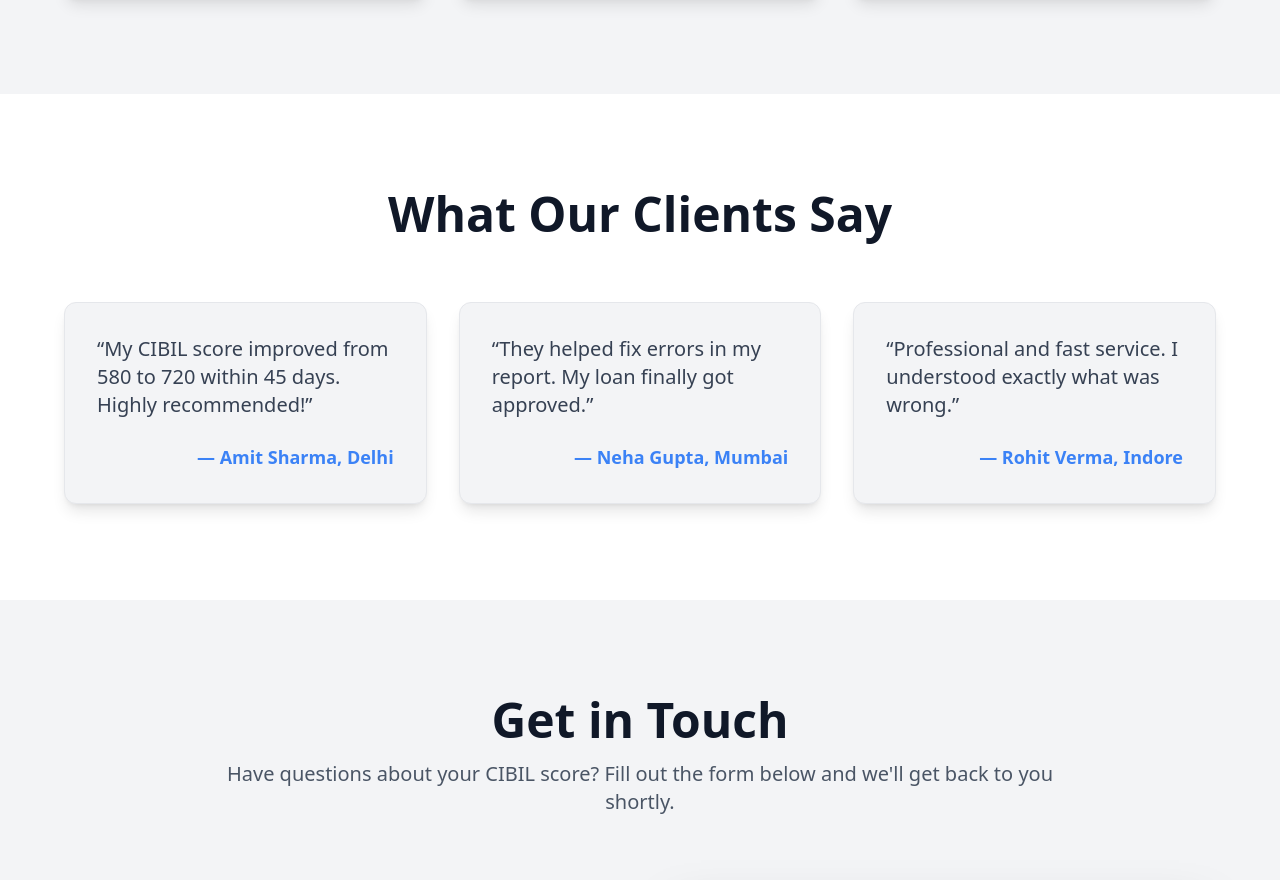
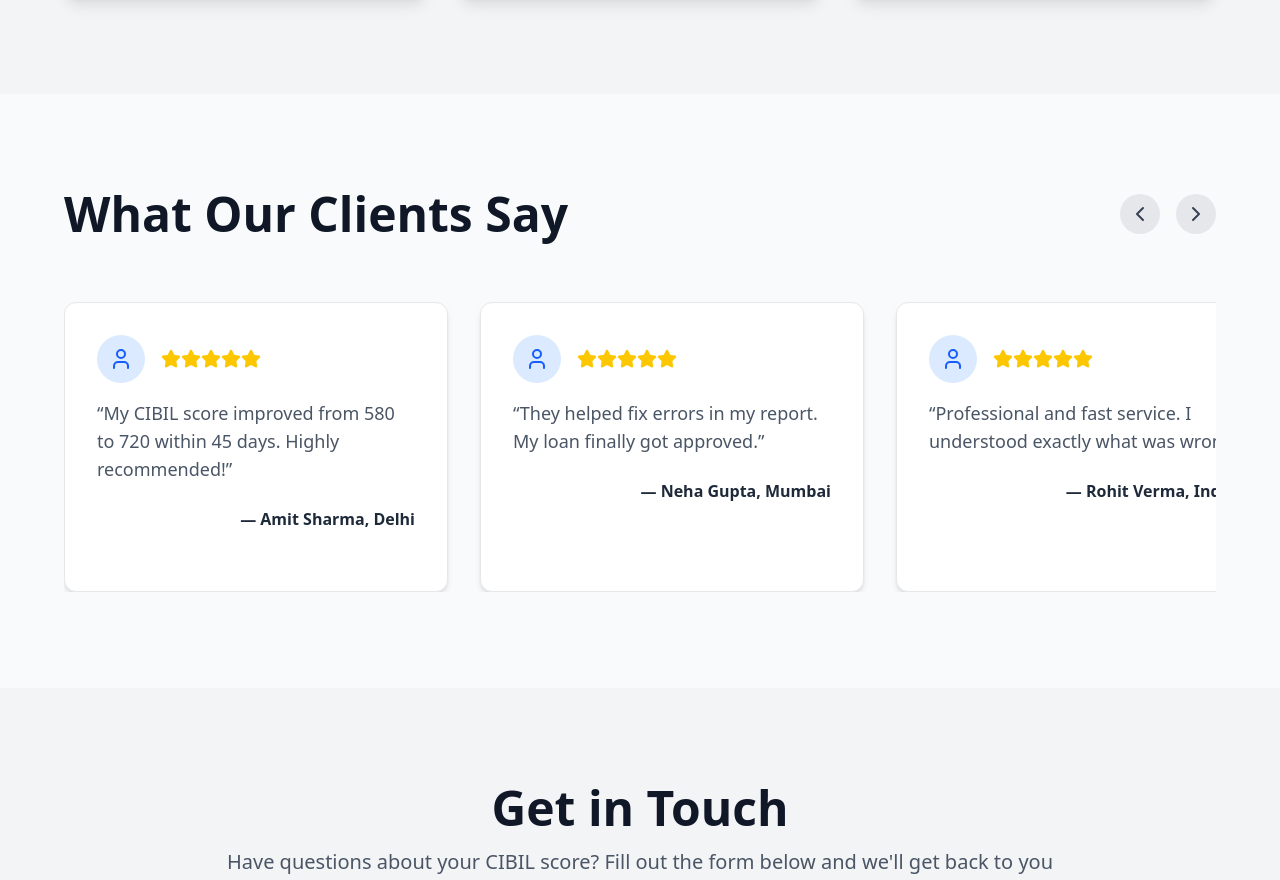
Before and after one commit to soninishank/CIBILScoreCorrection, a Next.js app: page / in a window 1280 px wide. Shown: the part 1917-2797 px from the top of the page. Built offline with nearby package versions, Linux system fonts and the light colour scheme; no server answers.

Commit message:
Updated testimonial UI

```diff
--- a/src/components/Testimonials/Testimonials.tsx
+++ b/src/components/Testimonials/Testimonials.tsx
@@ -1,3 +1,7 @@
+"use client";
+import { Star, User, ChevronLeft, ChevronRight } from "lucide-react";
+import { useRef } from "react";
+
 type TestimonialsProps = {
   lang: "en" | "hi";
 };
@@ -19,9 +23,20 @@ export default function Testimonials({ lang }: TestimonialsProps) {
           text: "Professional and fast service. I understood exactly what was wrong.",
           name: "Rohit Verma, Indore",
         },
+        {
+          text: "Their loan support service is exceptional. They guided me through the entire process and I secured funding for my startup.",
+          name: "Priya Patel, Bangalore",
+        },
+        {
+          text: "I was struggling to get a home loan due to a low CIBIL score. They not only improved my score but also helped me with the loan application.",
+          name: "Rajesh Kumar, Chennai",
+        },
+        {
+          text: "The best place for anyone looking for financial guidance. They have a deep understanding of loan markets and CIBIL-related issues.",
+          name: "Anjali Singh, Pune",
+        },
       ],
     },
-
     hi: {
       title: "हमारे ग्राहकों का अनुभव",
       items: [
@@ -37,24 +52,85 @@ export default function Testimonials({ lang }: TestimonialsProps) {
           text: "बहुत ही प्रोफेशनल और तेज़ सेवा। मुझे ठीक से समझाया कि रिपोर्ट में क्या समस्या थी।",
           name: "रोहित वर्मा, इंदौर",
         },
+        {
+          text: "इनकी लोन सपोर्ट सर्विस असाधारण है। उन्होंने मुझे पूरी प्रक्रिया में मार्गदर्शन किया और मैंने अपने स्टार्टअप के लिए फंडिंग हासिल की।",
+          name: "प्रिया पटेल, बैंगलोर",
+        },
+        {
+          text: "कम CIBIL स्कोर के कारण मुझे होम लोन लेने में परेशानी हो रही थी। उन्होंने न केवल मेरा स्कोर सुधारा बल्कि लोन आवेदन में भी मेरी मदद की।",
+          name: "राजेश कुमार, चेन्नई",
+        },
+        {
+          text: "वित्तीय मार्गदर्शन की तलाश करने वाले किसी भी व्यक्ति के लिए सबसे अच्छी जगह। उन्हें लोन बाजार और CIBIL से संबंधित मुद्दों की गहरी समझ है।",
+          name: "अंजलि सिंह, पुणे",
+        },
       ],
     },
   };
 
   const t = content[lang];
+  const scrollContainer = useRef<HTMLDivElement>(null);
+
+  const scroll = (direction: "left" | "right") => {
+    if (scrollContainer.current) {
+      const scrollAmount = scrollContainer.current.offsetWidth;
+      scrollContainer.current.scrollBy({
+        left: direction === "left" ? -scrollAmount : scrollAmount,
+        behavior: "smooth",
+      });
+    }
+  };
 
   return (
-    <section id="testimonials" className="w-full py-24 bg-white px-6">
+    <section id="testimonials" className="w-full py-24 bg-gray-50 px-6">
       <div className="max-w-6xl mx-auto">
-        <h2 className="text-4xl md:text-5xl font-bold text-center text-gray-900 mb-16">
-          {t.title}
-        </h2>
+        <div className="flex justify-between items-center mb-16">
+          <h2 className="text-4xl md:text-5xl font-bold text-gray-900">
+            {t.title}
+          </h2>
+          <div className="flex space-x-4">
+            <button
+              onClick={() => scroll("left")}
+              className="p-2 rounded-full bg-gray-200 hover:bg-gray-300 transition-colors"
+              aria-label="Previous testimonial"
+            >
+              <ChevronLeft className="w-6 h-6 text-gray-700" />
+            </button>
+            <button
+              onClick={() => scroll("right")}
+              className="p-2 rounded-full bg-gray-200 hover:bg-gray-300 transition-colors"
+              aria-label="Next testimonial"
+            >
+              <ChevronRight className="w-6 h-6 text-gray-700" />
+            </button>
+          </div>
+        </div>
 
-        <div className="grid grid-cols-1 md:grid-cols-3 gap-8">
+        <div
+          ref={scrollContainer}
+          className="flex overflow-x-auto snap-x snap-mandatory space-x-8"
+        >
           {t.items.map((item, index) => (
-            <div key={index} className="bg-gray-100 p-8 border border-gray-200 rounded-xl shadow-lg hover:shadow-2xl transition-shadow duration-300 transform hover:-translate-y-2">
-              <p className="text-xl text-gray-700 mb-6 font-italic">“{item.text}”</p>
-              <p className="text-lg text-primary font-bold text-right">— {item.name}</p>
+            <div
+              key={index}
+              className="snap-start flex-shrink-0 w-full md:w-1/3 bg-white p-8 border border-gray-200 rounded-xl shadow-md"
+            >
+              <div className="flex items-center mb-4">
+                <div className="w-12 h-12 rounded-full bg-blue-100 flex items-center justify-center mr-4">
+                  <User className="w-6 h-6 text-blue-600" />
+                </div>
+                <div>
+                  <div className="flex">
+                    {[...Array(5)].map((_, i) => (
+                      <Star key={i} className="w-5 h-5 text-yellow-400 fill-current" />
+                    ))}
+                  </div>
+                </div>
+              </div>
+              <p className="text-lg text-gray-600 mb-6">“{item.text}”</p>
+              <p className="text-md text-gray-800 font-semibold text-right">
+                — {item.name}
+              </p>
             </div>
           ))}
         </div>
```
